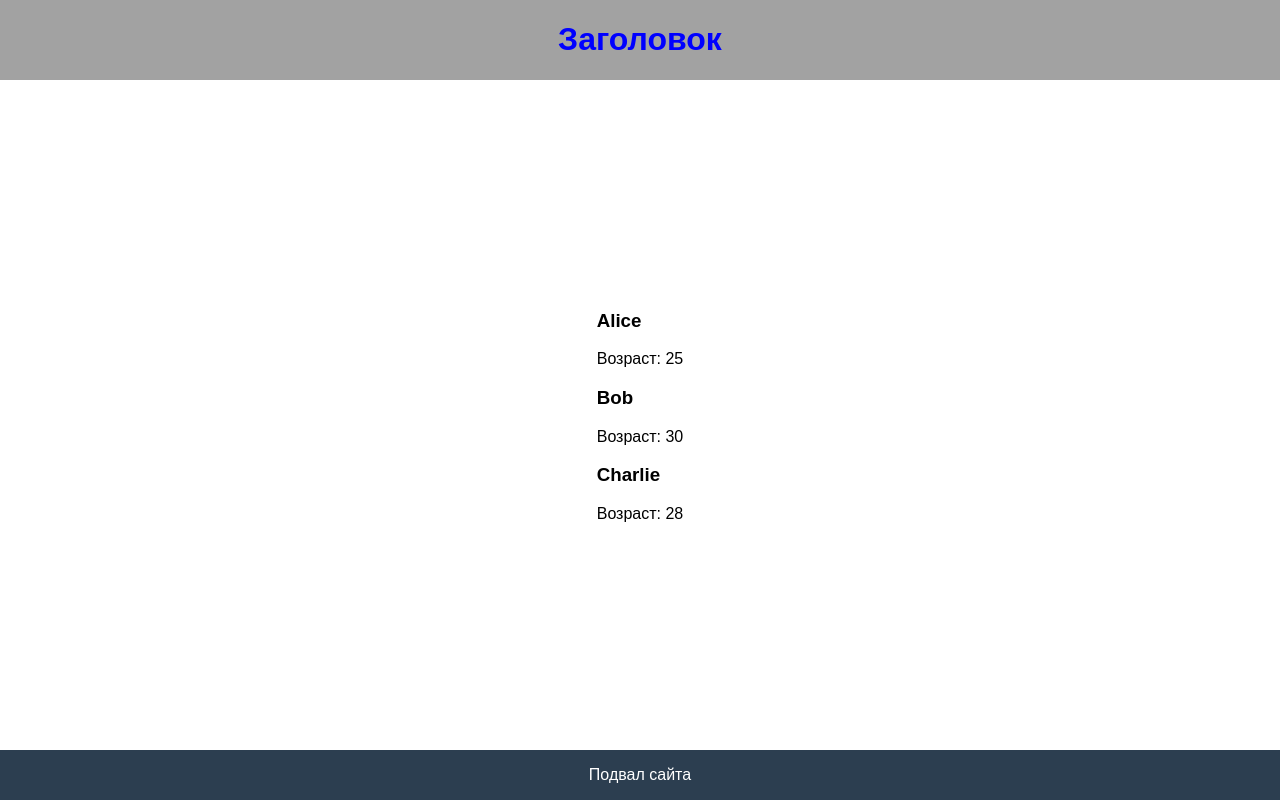
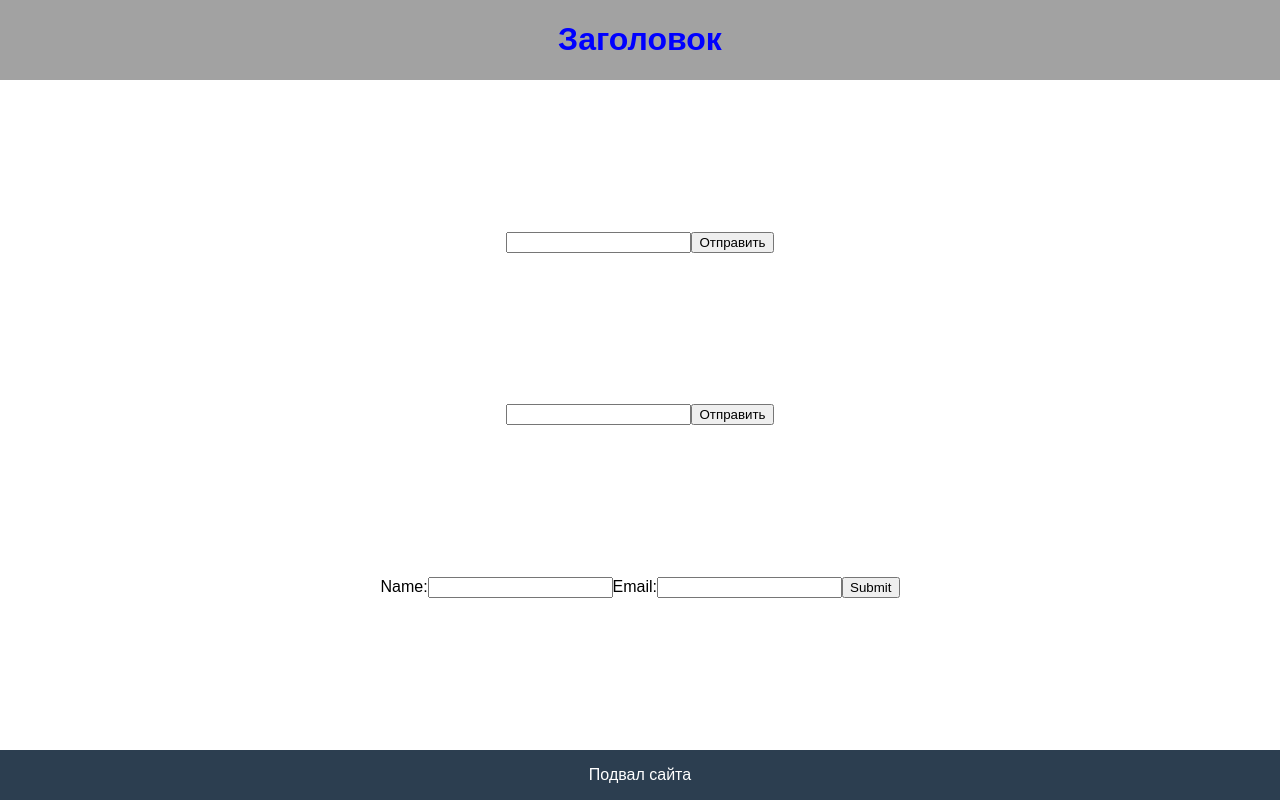
Before and after one commit to tusin777/my-app, a React (Vite) app: page / in a window 1280 px wide. Built offline with nearby package versions, Linux system fonts and the light colour scheme.

Commit message:
Урок 1.15. Управляемые и неуправляемые компоненты в React

```diff
--- a/package.json
+++ b/package.json
@@ -4,7 +4,7 @@
   "version": "0.0.0",
   "type": "module",
   "scripts": {
-    "dev": "vite --host",
+    "dev": "vite",
     "build": "vite build",
     "lint": "eslint .",
     "preview": "vite preview"
--- /dev/null
+++ b/src/components/ControlledForm.jsx
@@ -0,0 +1,25 @@
+import { useState } from "react";
+
+const ControlledForm = () => {
+  const [value, setValue] = useState("");
+
+  const handleChange = ({ target }) => {
+    setValue(target.value);
+  };
+
+  const handleSubmit = (event) => {
+    event.preventDefault();
+    alert("Имя: " + value);
+  };
+
+  return (
+    <form onSubmit={handleSubmit}>
+      <label>
+        <input type="text" value={value} onChange={handleChange} />
+        <button type="submit">Отправить</button>
+      </label>
+    </form>
+  );
+};
+
+export default ControlledForm;
--- /dev/null
+++ b/src/components/MixedForm.jsx
@@ -0,0 +1,31 @@
+import { useState, useRef } from "react";
+
+function MixedForm() {
+  const [name, setName] = useState("");
+  const emailRef = useRef(null);
+
+  const handleNameChange = (event) => {
+    setName(event.target.value);
+  };
+
+  const handleSubmit = (event) => {
+    event.preventDefault();
+    alert(`Имя: ${name}, Email: ${emailRef.current.value}`);
+  };
+
+  return (
+    <form onSubmit={handleSubmit}>
+      <label>
+        Name:
+        <input type="text" value={name} onChange={handleNameChange} />
+      </label>
+      <label>
+        Email:
+        <input type="email" ref={emailRef} />
+      </label>
+      <button type="submit">Submit</button>
+    </form>
+  );
+}
+
+export default MixedForm;
--- /dev/null
+++ b/src/components/UncontrolledForm.jsx
@@ -0,0 +1,21 @@
+import { useRef } from "react";
+
+const UncontrolledForm = () => {
+  const inputRef = useRef(null);
+
+  const handleSubmit = (event) => {
+    event.preventDefault();
+    alert("Имя: " + inputRef.current.value);
+  };
+
+  return (
+    <form onSubmit={handleSubmit}>
+      <label>
+        <input type="text" ref={inputRef} />
+        <button type="submit">Отправить</button>
+      </label>
+    </form>
+  );
+};
+
+export default UncontrolledForm;
--- a/src/components/User.jsx
+++ /dev/null
@@ -1,10 +0,0 @@
-const User = ({ name, age }) => {
-  return (
-    <div>
-      <h3>{name}</h3>
-      <p>Возраст: {age}</p>
-    </div>
-  );
-};
-
-export default User;
--- a/src/components/UserList.jsx
+++ /dev/null
@@ -1,19 +0,0 @@
-import User from "./User";
-
-const UserList = () => {
-  const users = [
-    { id: 1, name: "Alice", age: 25 },
-    { id: 2, name: "Bob", age: 30 },
-    { id: 3, name: "Charlie", age: 28 },
-  ];
-
-  return (
-    <div>
-      {users.map((user) => (
-        <User key={user.id} name={user.name} age={user.age} />
-      ))}
-    </div>
-  );
-};
-
-export default UserList;
--- a/src/pages/HomePage.jsx
+++ b/src/pages/HomePage.jsx
@@ -1,20 +1,16 @@
-// import { v4 as uuid4 } from "uuid";
-
-import UserList from "../components/UserList";
+import ControlledForm from "../components/ControlledForm";
+import MixedForm from "../components/MixedForm";
+import UncontrolledForm from "../components/UncontrolledForm";
 import "./HomePage.css";
 
 function HomePage() {
-  // const numbers = [1, 2, 3, 4, 5, 6, 7];
-  // const listItem = numbers.map((num) => <li key={uuid4()}>{num}</li>);
-  // return <ul>{listItem}</ul>;
-  // const users = [
-  //   { id: 1, name: "Alice" },
-  //   { id: 2, name: "Bob" },
-  //   { id: 3, name: "Charlie" },
-  // ];
-  // const userList = users.map((user) => <li key={user.id}>{user.name}</li>);
-  // return <ul>{userList}</ul>;
-  return <UserList />;
+  return (
+    <>
+      <ControlledForm />
+      <UncontrolledForm />
+      <MixedForm />
+    </>
+  );
 }
 
 export default HomePage;
```
